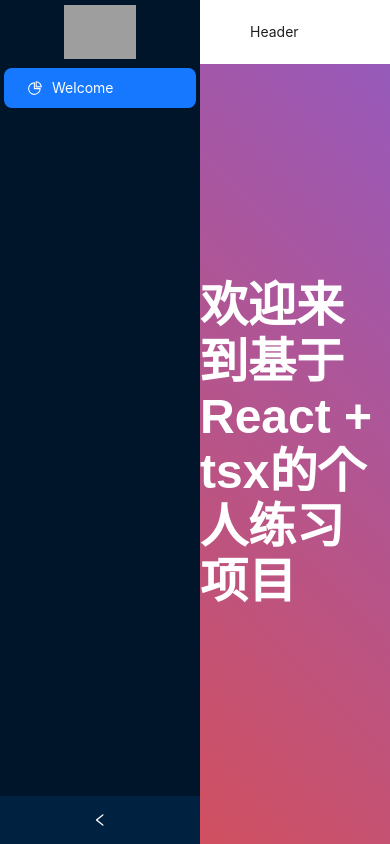
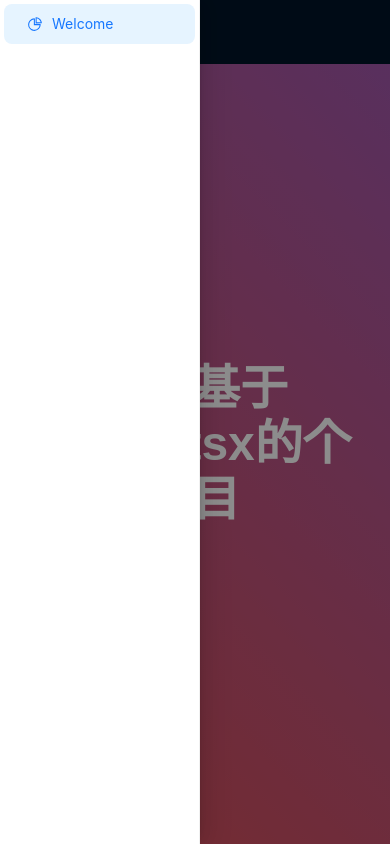
Before and after one commit to wc19950724/react-base, a React app: page /index in a window 390 px wide. Both pictures are taken after a click on the element 100 px from the left and 32 px from the top of the page. Built offline with nearby package versions, Linux system fonts and the light colour scheme; grey boxes are pictures that could not be loaded.

Commit message:
perf:  适配移动端

```diff
--- a/package.json
+++ b/package.json
@@ -41,6 +41,7 @@
     "@types/react-dom": "^18.2.7",
     "@typescript-eslint/eslint-plugin": "^6.0.0",
     "@typescript-eslint/parser": "^6.0.0",
+    "classnames": "^2.3.2",
     "css-loader": "^6.8.1",
     "css-minimizer-webpack-plugin": "^5.0.1",
     "eslint": "^8.45.0",
--- /dev/null
+++ b/src/hooks/useScreenSize.ts
@@ -0,0 +1,24 @@
+import { useState } from "react";
+
+export const useScreenSize = (size: number) => {
+  const mediaQueryList = matchMedia(`(max-width: ${size}px)`);
+
+  const [isMobile, setIsMobile] = useState(mediaQueryList.matches);
+  const mediaQueryChange = (e: MediaQueryListEvent) => {
+    setIsMobile(e.matches);
+  };
+
+  const observe = () => {
+    mediaQueryList.addEventListener("change", mediaQueryChange);
+  };
+
+  const disconnect = () => {
+    mediaQueryList.removeEventListener("change", mediaQueryChange);
+  };
+
+  return {
+    isMobile,
+    observe,
+    disconnect,
+  };
+};
--- a/src/layout/LayoutHeader.tsx
+++ b/src/layout/LayoutHeader.tsx
@@ -1,12 +1,67 @@
-import { Layout as AntdLayout, theme } from "antd";
+import { MenuFoldOutlined, MenuUnfoldOutlined } from "@ant-design/icons";
+import { Drawer, Image, Layout as AntdLayout, theme } from "antd";
+import classnames from "classnames";
+import { useState } from "react";
 
-const LayoutHeader = () => {
+import LayoutMenu from "./LayoutMenu";
+import styles from "./styles.module.less";
+
+interface IProps {
+  isMobile: boolean;
+}
+
+const LayoutHeader = (props: IProps) => {
   const {
-    token: { colorBgContainer },
+    token: { Layout: LayoutToken },
   } = theme.useToken();
+
+  const PCHeader = () => {
+    return "Header";
+  };
+
+  const mobileHeader = () => {
+    const [open, setOpen] = useState(false);
+
+    const changeOpen = () => {
+      setOpen(!open);
+    };
+
+    return (
+      <>
+        <Image
+          height={34}
+          preview={false}
+          src="https://gw.alipayobjects.com/zos/antfincdn/aPkFc8Sj7n/method-draw-image.svg"
+          className={classnames(styles["logo"])}
+        />
+        <div className={classnames(styles["menu"])} onClick={changeOpen}>
+          {open ? <MenuFoldOutlined /> : <MenuUnfoldOutlined />}
+        </div>
+        <Drawer
+          width={200}
+          closeIcon={false}
+          open={open}
+          onClose={changeOpen}
+          placement="left"
+          className={classnames(styles["header-drawer"])}
+        >
+          <LayoutMenu theme="light" />
+        </Drawer>
+      </>
+    );
+  };
+
   return (
-    <AntdLayout.Header style={{ backgroundColor: colorBgContainer }}>
-      Header
+    <AntdLayout.Header
+      style={{
+        backgroundColor: props.isMobile ? LayoutToken?.colorBgHeader : "#fff",
+      }}
+      className={classnames(
+        styles["layout-header"],
+        props.isMobile && [styles["mobile"], "flex", "items-center"],
+      )}
+    >
+      {props.isMobile ? mobileHeader() : PCHeader()}
     </AntdLayout.Header>
   );
 };
--- /dev/null
+++ b/src/layout/LayoutMenu.tsx
@@ -0,0 +1,28 @@
+import { Menu, MenuProps } from "antd";
+
+import { useMenuByRoutes } from "@/hooks/useLayoutSider";
+import { routes } from "@/router";
+
+type IProps = {
+  theme: MenuProps["theme"];
+};
+
+const LayoutMenu = (props: IProps) => {
+  const { menu, selectedKeys, openKeys, onSelect, onOpenChange } =
+    useMenuByRoutes(routes);
+
+  return (
+    <Menu
+      className="flex-1 overflow-y-auto"
+      theme={props.theme}
+      selectedKeys={selectedKeys}
+      openKeys={openKeys}
+      mode="inline"
+      items={menu}
+      onSelect={onSelect}
+      onOpenChange={onOpenChange}
+    />
+  );
+};
+
+export default LayoutMenu;
--- a/src/layout/LayoutSider.tsx
+++ b/src/layout/LayoutSider.tsx
@@ -1,12 +1,11 @@
-import { Image, Layout as AntdLayout, Menu } from "antd";
+import { Image, Layout as AntdLayout } from "antd";
 
-import { useMenuByRoutes, useSider } from "@/hooks/useLayoutSider";
-import { routes } from "@/router";
+import { useSider } from "@/hooks/useLayoutSider";
+
+import LayoutMenu from "./LayoutMenu";
 
 const LayoutSider = () => {
   const { collapsed, onCollapse } = useSider();
-  const { menu, selectedKeys, openKeys, onSelect, onOpenChange } =
-    useMenuByRoutes(routes);
 
   return (
     <AntdLayout.Sider collapsible collapsed={collapsed} onCollapse={onCollapse}>
@@ -20,16 +19,7 @@ const LayoutSider = () => {
           src="https://gw.alipayobjects.com/zos/antfincdn/aPkFc8Sj7n/method-draw-image.svg"
         />
       </div>
-      <Menu
-        className="flex-1 overflow-y-auto"
-        theme="dark"
-        selectedKeys={selectedKeys}
-        openKeys={openKeys}
-        mode="inline"
-        items={menu}
-        onSelect={onSelect}
-        onOpenChange={onOpenChange}
-      />
+      <LayoutMenu theme="dark" />
     </AntdLayout.Sider>
   );
 };
--- a/src/layout/index.tsx
+++ b/src/layout/index.tsx
@@ -1,23 +1,41 @@
 import { Layout as AntdLayout } from "antd";
-import { FC, ReactNode } from "react";
+import { FC, ReactNode, useEffect } from "react";
 
 import PageLoading from "@/components/PageLoading";
+import { useScreenSize } from "@/hooks/useScreenSize";
 
 import LayoutHeader from "./LayoutHeader";
 import LayoutSider from "./LayoutSider";
 
 const Layout: FC<{ children: ReactNode }> = ({ children }) => {
-  return (
+  const { isMobile, observe, disconnect } = useScreenSize(768);
+  useEffect(() => {
+    observe();
+    return () => disconnect();
+  }, []);
+
+  const PCLayout = () => (
     <AntdLayout hasSider className="h-full">
       <LayoutSider />
       <AntdLayout>
-        <LayoutHeader />
+        <LayoutHeader isMobile={isMobile} />
         <AntdLayout.Content className="overflow-auto">
           <PageLoading>{children}</PageLoading>
         </AntdLayout.Content>
       </AntdLayout>
     </AntdLayout>
   );
+
+  const MobileLayout = () => (
+    <AntdLayout className="h-full">
+      <LayoutHeader isMobile={isMobile} />
+      <AntdLayout.Content className="overflow-auto">
+        <PageLoading>{children}</PageLoading>
+      </AntdLayout.Content>
+    </AntdLayout>
+  );
+
+  return isMobile ? <MobileLayout /> : <PCLayout />;
 };
 
 export default Layout;
--- /dev/null
+++ b/src/layout/styles.module.less
@@ -0,0 +1,24 @@
+.layout-header {
+  &.mobile {
+    padding: 0;
+
+    .logo {
+      display: flex;
+      padding: 0 16px;
+    }
+
+    .menu {
+      font-size: 18px;
+      color: #fff;
+    }
+  }
+}
+
+.header-drawer {
+  :global {
+    .ant-drawer-body {
+      padding: 0;
+      display: flex;
+    }
+  }
+}
```
Also changed, not shown: src/typings/env.d.ts (added, +7 -0 lines), 1 other file (tests, documents, lock files or other folders).
